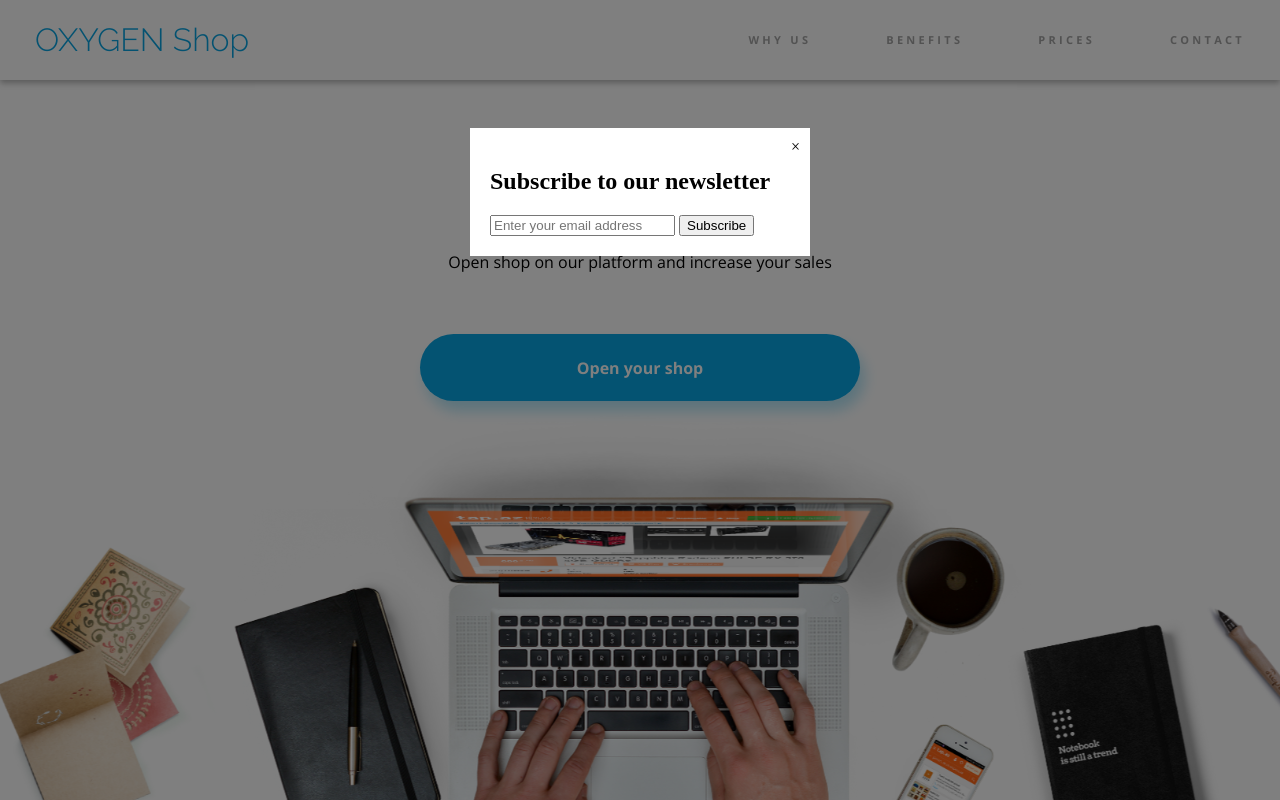
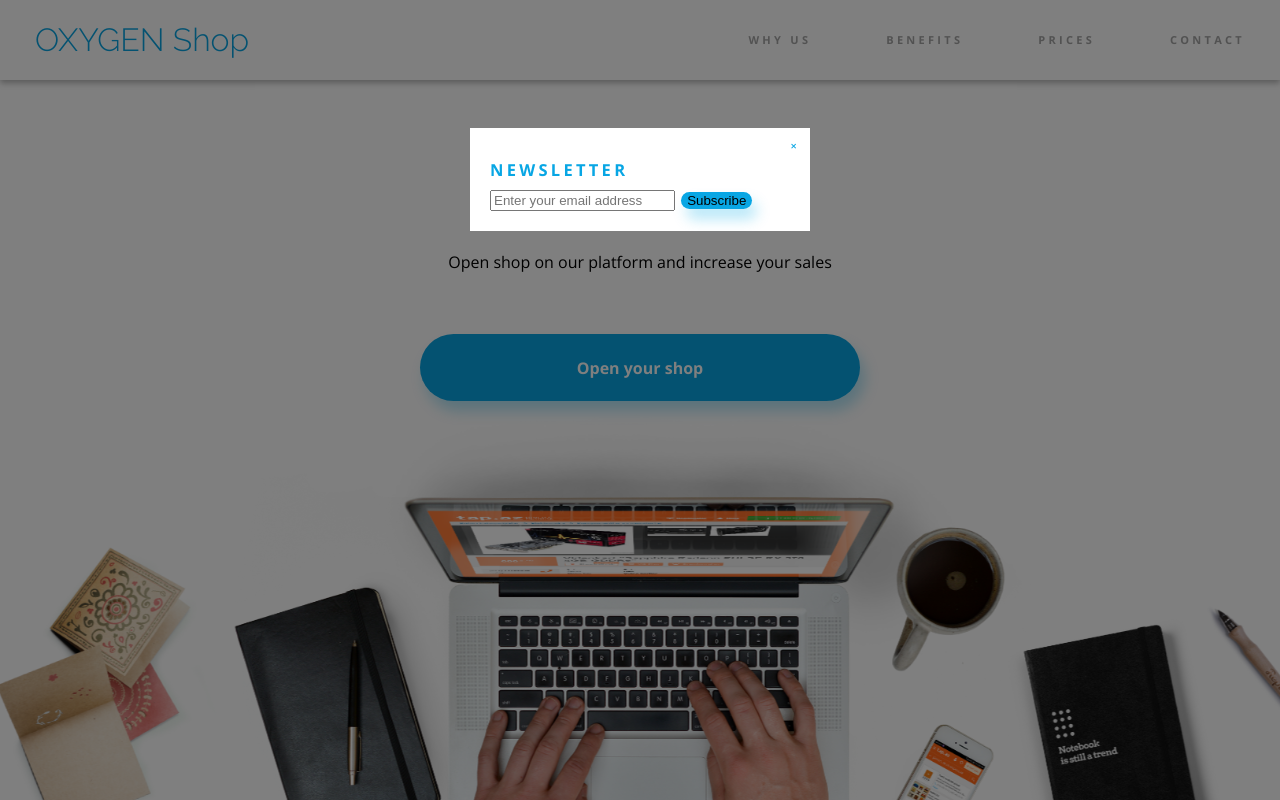
Before and after one commit to juancts/ProyectOneOxygen, a website with bundled scripts: page index.html in a window 1280 px wide. Shown: the top 800 px of the page. Built offline with nearby package versions, Linux system fonts and the light colour scheme.

Commit message:
styling popup

```diff
--- a/index.html
+++ b/index.html
@@ -360,7 +360,7 @@
 <div id="newsletterPopup" class="modal">
   <div class="modal-content">
     <span class="close">&times;</span>
-    <h2>Subscribe to our newsletter</h2>
+    <h2>NEWSLETTER</h2>
     <form id="subscribeForm">
       <input type="email" id="emailInput" placeholder="Enter your email address" required>
       <button type="submit">Subscribe</button>
--- a/styles.scss
+++ b/styles.scss
@@ -110,7 +110,6 @@ $cabecera-text-color: #333;
     font-family: "Open Sans";
   }
 
-
   /* Estilos del popup/modal */
   .modal {
     display: none;
@@ -121,6 +120,23 @@ $cabecera-text-color: #333;
     width: 100%;
     height: 100%;
     background-color: rgba(0, 0, 0, 0.5);
+    font-family: "Open Sans";
+    font-style: normal;
+    font-weight: 600;
+    font-size: 11px;
+    line-height: 15px;
+    /* identical to box height */
+
+    letter-spacing: 3.28px;
+
+    color: #08a6e4;
+
+    button {
+      background: #08a6e4;
+      box-shadow: 5px 10px 14px rgba(7, 172, 230, 0.29);
+      border-radius: 35px;
+      border: none;
+    }
   }
 
   .modal-content {
@@ -138,8 +154,6 @@ $cabecera-text-color: #333;
     cursor: pointer;
   }
 
-
-
   html {
     scroll-behavior: smooth;
   }
@@ -155,8 +169,7 @@ $cabecera-text-color: #333;
     color: inherit;
   }
 
-  .to-top{
-
+  .to-top {
     position: fixed;
     bottom: 16px;
     right: 32px;
@@ -171,10 +184,10 @@ $cabecera-text-color: #333;
     text-decoration: none;
     opacity: 0;
     pointer-events: none;
-    transition: all .4s;
+    transition: all 0.4s;
     z-index: 2500;
   }
-  .to-top.active{
+  .to-top.active {
     color: white;
     background-color: #08a6e4;
     bottom: 32px;
@@ -194,18 +207,18 @@ $cabecera-text-color: #333;
     &__logo {
       display: none;
     }
-    &__progressbar{
+    &__progressbar {
       position: absolute;
       top: 100%;
       height: 5px;
       width: 100%;
 
-      &__inner{
+      &__inner {
         position: relative;
         width: 0%;
         padding: 0px;
         height: 4px;
-        background-color: #FFCE00;
+        background-color: #ffce00;
       }
     }
 
@@ -1195,7 +1208,7 @@ $cabecera-text-color: #333;
     }
     &__form {
       display: block;
-      &__btn{
+      &__btn {
         padding-right: 5%;
         text-align: end;
       }
```
Also changed, not shown: css/styles.css, dist/css/styles.min.css. Lines whose indentation alone changed are shown as unchanged.
